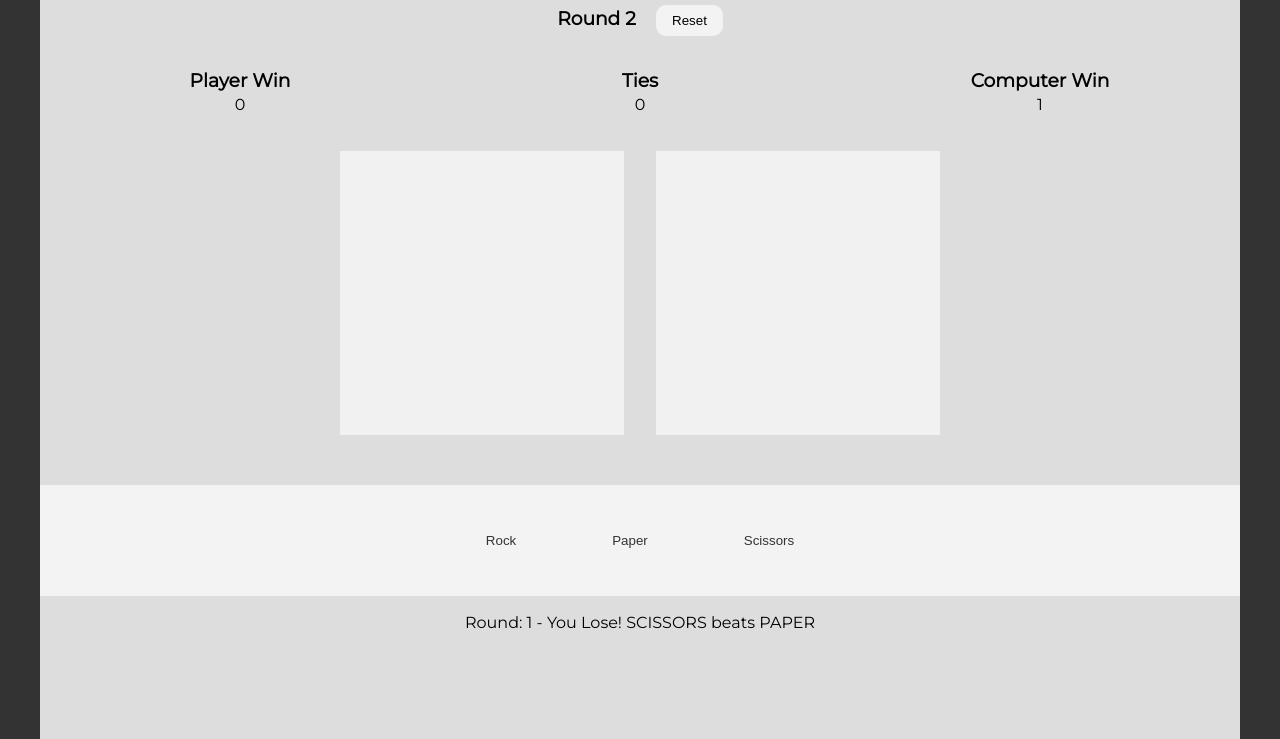
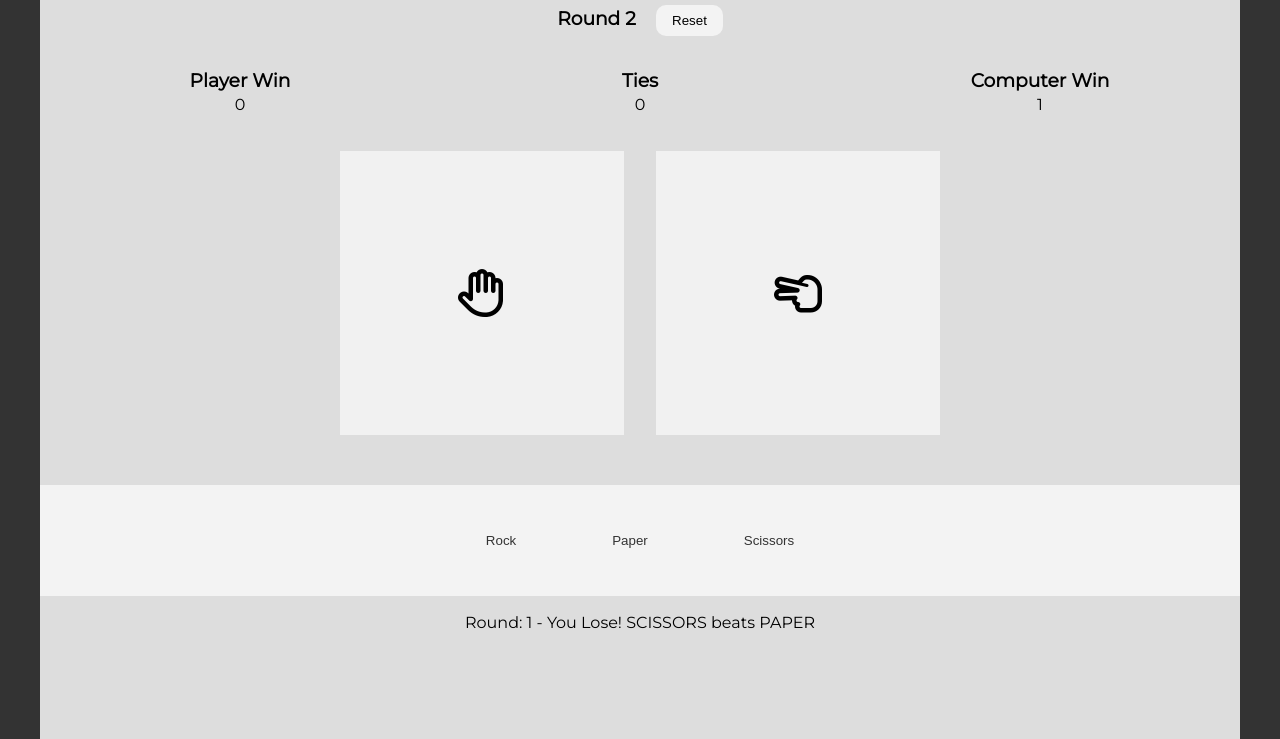
Before and after one commit to totallycrow/rock-paper-scissors, a plain HTML site: page index.html in a window 1280 px wide. Both pictures are taken after a click on the button "Paper". Shown: the part 61-800 px from the top of the page. Drawn offline with Linux system fonts and the light colour scheme.

Commit message:
Added icons for player and computer selection

```diff
--- a/css/style.css
+++ b/css/style.css
@@ -13,12 +13,27 @@ body {
 img {
     width: 100%;
 }
+.selection #player-img,
+.selection #comp-img {
+    position: relative;
+    display: flex;
+    align-items: center;
+    justify-content: center;
+    text-align: center;
+}
+.selection #player-img i,
+.selection #comp-img i {
+  font-size: 3rem;
+  position: absolute;
+  top: 50%;
+  left: 50%;
+  transform: translate(-50%, -50%);
+}
 
 button {
 
     border: none;
     background: inherit;
-
 }
 
 a {
--- a/index.html
+++ b/index.html
@@ -41,10 +41,10 @@
 
             <!-- Selection Images Box -->
             <div class="selection">
-                <div class="select-left">
+                <div id="player-img" class="select-left">
 
                 </div>
-                <div class="select-right"></div>
+                <div id="comp-img"class="select-right"></div>
             </div>
             <div class="controls">
                 <button id="btn-rock" class="btn-action">
@@ -70,6 +70,8 @@
     </section>
 
 
+    <script src="https://kit.fontawesome.com/45e37fc919.js"></script>
     <script src="js/main.js"></script>
+
 </body>
 </html>
--- a/js/main.js
+++ b/js/main.js
@@ -8,6 +8,7 @@ let initScore = 0;
 let userScore = initScore;
 let compScore = initScore;
 let drawScore = initScore;
+
 
 // ******* PRE-GAME ************
 
@@ -27,9 +28,18 @@ function gameReset() {
   userScore = initScore;
   compScore = initScore;
   drawScore = initScore;
+
+  playerImg.innerHTML = '';
+  compImg.innerHTML = '';
 }
 
 resetButton.addEventListener("click", gameReset);
+
+// Selection Icons
+let playerImg = document.getElementById("player-img");
+let compImg = document.getElementById("comp-img");
+
+
 
 
 // Round Numbers
@@ -60,6 +70,8 @@ function rockSelectPlay() {
   console.log(playerSelection);
   computerSelection = computerPlay();
   console.log(computerSelection);
+  playerImg.innerHTML = '<i class="far fa-hand-rock"></i>';
+  assingCompIcon();
   game();
 }
 
@@ -67,11 +79,20 @@ rockPlay.addEventListener("click", rockSelectPlay);
 
 function paperSelectPlay() {
   playerSelection = choices[0];
+
+
   console.log(playerSelection);
   computerSelection = computerPlay();
+
+
   console.log(computerSelection);
+  playerImg.innerHTML = '<i class="far fa-hand-paper"></i>';
+  assingCompIcon();
   game();
 }
+
+
+
 
 paperPlay.addEventListener("click", paperSelectPlay);
 
@@ -80,6 +101,8 @@ function scissorsSelectPlay() {
   console.log(playerSelection);
   computerSelection = computerPlay();
   console.log(computerSelection);
+  playerImg.innerHTML = '<i class="far fa-hand-scissors"></i>';
+  assingCompIcon();
   game();
 }
 
@@ -92,6 +115,20 @@ function computerPlay() {
   let computerChoice = choices[Math.floor(Math.random() * choices.length)];
   return computerChoice;
 };
+
+// Define computer icon
+
+function assingCompIcon() {
+  if(computerSelection === "SCISSORS") {
+    compImg.innerHTML = '<i class="far fa-hand-scissors"></i>';
+  } else if (computerSelection === "PAPER") {
+    compImg.innerHTML = '<i class="far fa-hand-paper"></i>';
+  } else {
+    compImg.innerHTML = '<i class="far fa-hand-rock"></i>';
+  }
+}
+
+
 
 // ***************** MAIN GAME ************************
 
```
